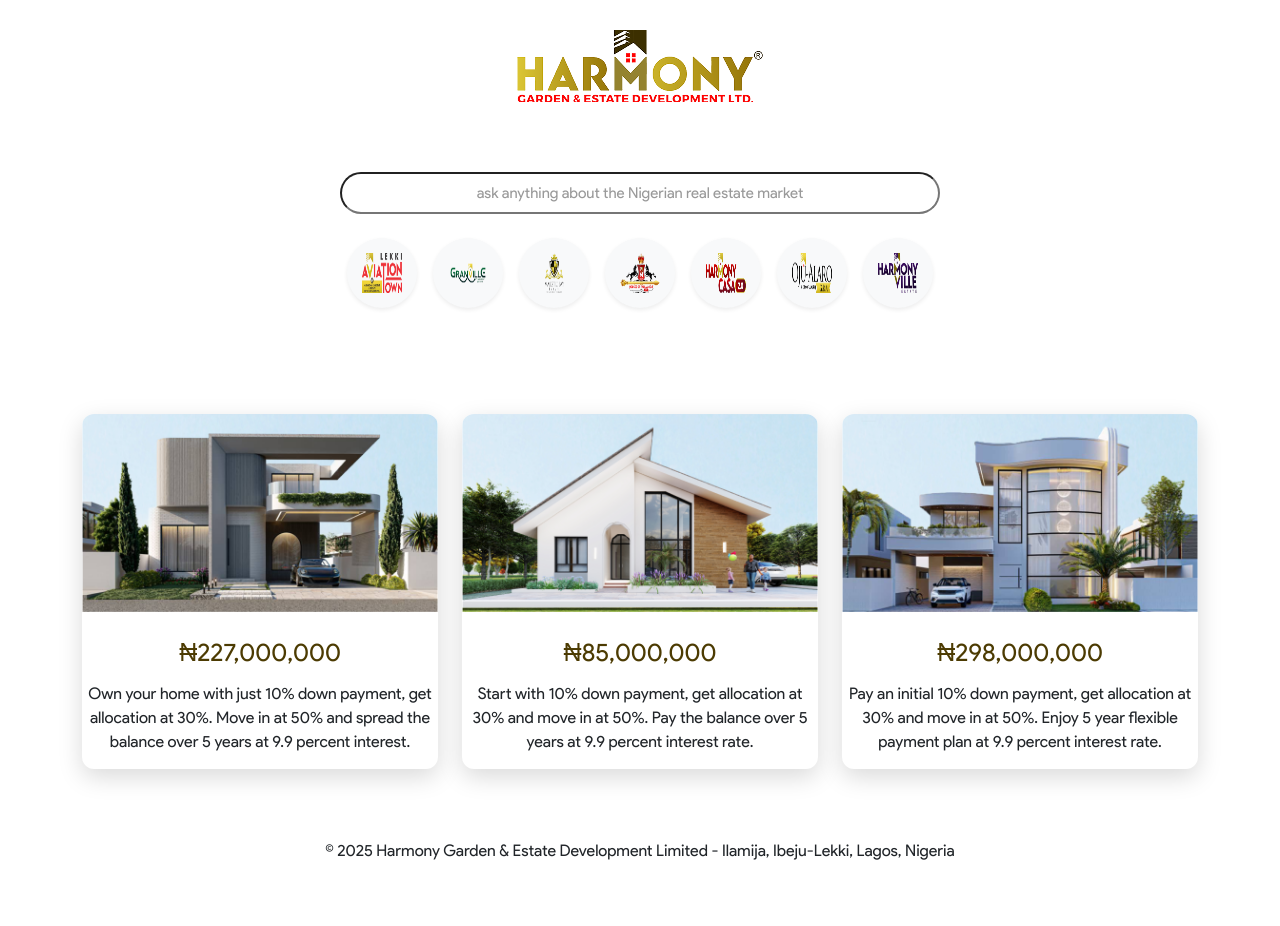
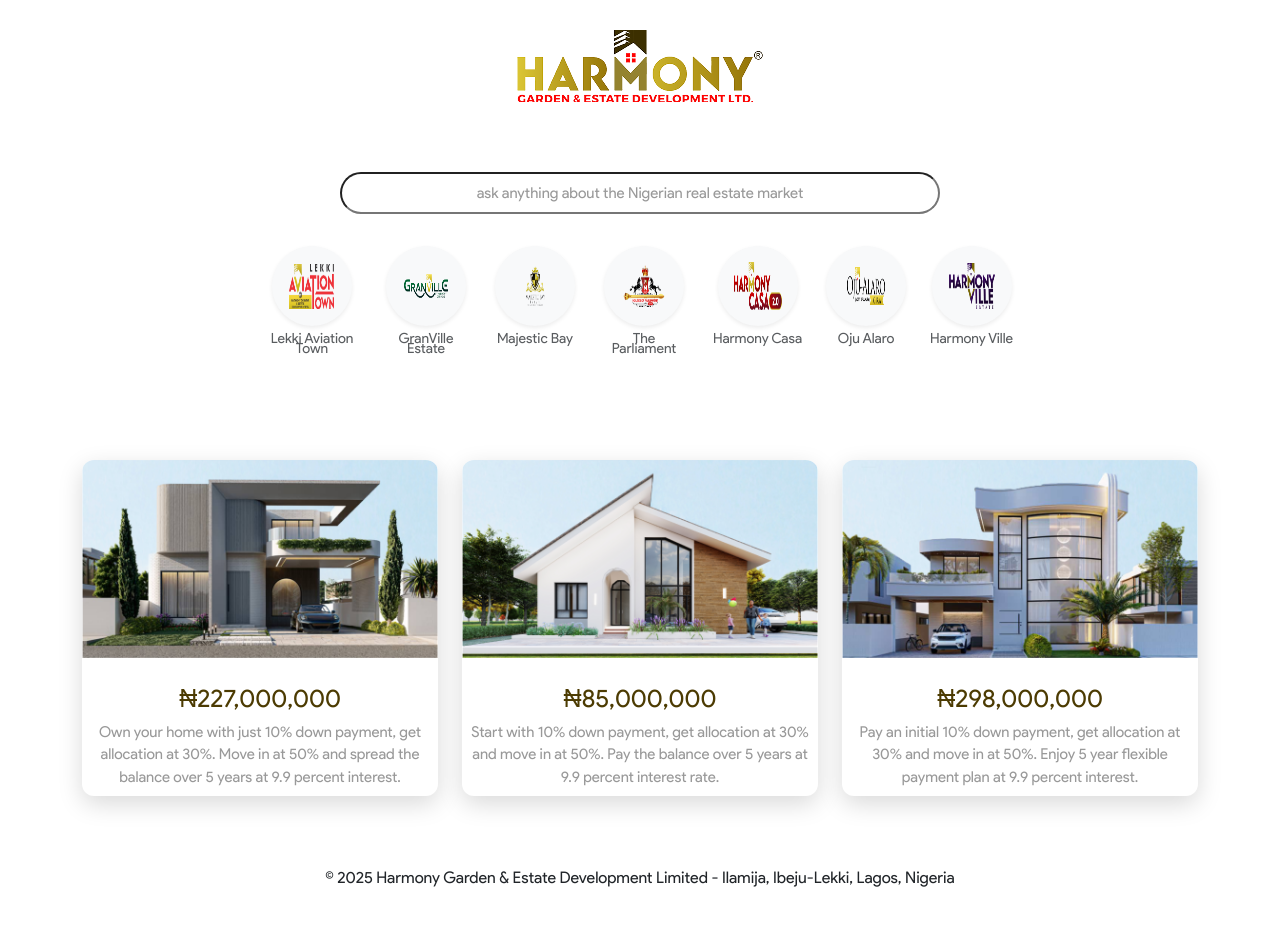
Before and after one commit to 3llack/harmonygardenai, a React (Vite) app: page / in a window 1280 px wide. Shown: the top 926 px of the page. Before the commit the page ends 904 px from the top, so only its background shows below. Built offline with nearby package versions, Linux system fonts and the light colour scheme.

Commit message:
New UI fixes

```diff
--- a/src/App.css
+++ b/src/App.css
@@ -111,6 +111,8 @@
 .card-text{
   padding: 15px 5px;
   text-align: center;
+  font-size: 15px;
+  color: #999;
 }
 
 
@@ -119,6 +121,24 @@
   text-align: center;
 }
 
+.estate-label {
+  display: block;
+  margin-top: 6px;
+  font-size: 0.8rem;
+  font-weight: 500;
+  color: #6c757d; /* Bootstrap’s text-muted tone */
+  text-align: center;
+  max-width: 90px;
+  line-height: 1.2;
+  word-wrap: break-word;
+}
+
+/* Optional: smaller text on mobile */
+@media (max-width: 576px) {
+  .estate-label {
+    font-size: 0.7rem;
+  }
+}
 
 /*Responsive Screens */
 @media (min-width: 360px) {
--- a/src/App.jsx
+++ b/src/App.jsx
@@ -92,7 +92,7 @@
               <div className="col-md-1"></div>
               <div className="col-md-1"></div>
             </div> */}
-            <div className="d-flex justify-content-center flex-wrap gap-3 mt-3">
+            {/* <div className="d-flex justify-content-center flex-wrap gap-3 mt-3">
               {[Lekki, GranV, Maj, Parl, Casa, Oju, HVille].map((img, index) => (
                 <div
                   key={index}
@@ -100,6 +100,35 @@
                   style={{ width: '70px', height: '70px' }}
                 >
                   <img src={img} alt="estate-img" width={40} height={40} className="estate-img" />
+                </div>
+              ))}
+            </div> */}
+            <div className="d-flex justify-content-center flex-wrap gap-4 mt-4">
+              {[
+                { src: Lekki, label: 'Lekki Aviation Town', size: 45 },
+                { src: GranV, label: 'GranVille Estate', size: 50 },
+                { src: Maj, label: 'Majestic Bay', size: 40 },
+                { src: Parl, label: 'The Parliament', size: 42 },
+                { src: Casa, label: 'Harmony Casa', size: 48 },
+                { src: Oju, label: 'Oju Alaro', size: 38 },
+                { src: HVille, label: 'Harmony Ville', size: 46 },
+              ].map((estate, i) => (
+                <div key={i} className="text-center">
+                  <div
+                    className="d-flex justify-content-center align-items-center bg-light rounded-circle shadow-sm mx-auto"
+                    style={{ width: '80px', height: '80px', padding: '10px' }}
+                  >
+                    <img
+                      src={estate.src}
+                      alt={estate.label}
+                      width={estate.size}
+                      height={estate.size}
+                      className="estate-img"
+                    />
+                  </div>
+                  <small className="d-block mt-2 fw-semibold text-muted" style={{ maxWidth: '90px' }}>
+                    {estate.label}
+                  </small>
                 </div>
               ))}
             </div>
@@ -123,7 +152,7 @@
                 <img src={house_1} alt='house-img' className='card-img'/>
 
                 <h3 className='card-title'>₦227,000,000</h3>
-                <p className='card-text'>
+                <p className='card-text p-2'>
                   Own your home with just 10% down payment, get allocation at 30%.
                   Move in at 50% and spread the balance over 5 years at 9.9 percent interest.
                 </p>
@@ -135,7 +164,7 @@
                 <img src={house_2} alt='house-img' />
 
                 <h3 className='card-title'>₦85,000,000</h3>
-                <p className='card-text'>
+                <p className='card-text p-2'>
                   Start with 10% down payment, get allocation at 30% and
                   move in at 50%. Pay the balance over 5 years at 9.9 percent interest rate.
                 </p>
@@ -147,9 +176,9 @@
                 <img src={house_3} alt='house-img' />
 
                 <h3 className='card-title'>₦298,000,000</h3>
-                <p className='card-text'>
+                <p className='card-text p-2'>
                   Pay an initial 10% down payment, get allocation at 30% and
-                  move in at 50%. Enjoy 5 year flexible payment plan at 9.9 percent interest rate.
+                  move in at 50%. Enjoy 5 year flexible payment plan at 9.9 percent interest.
                   </p>
               </div>
             </div>
```
